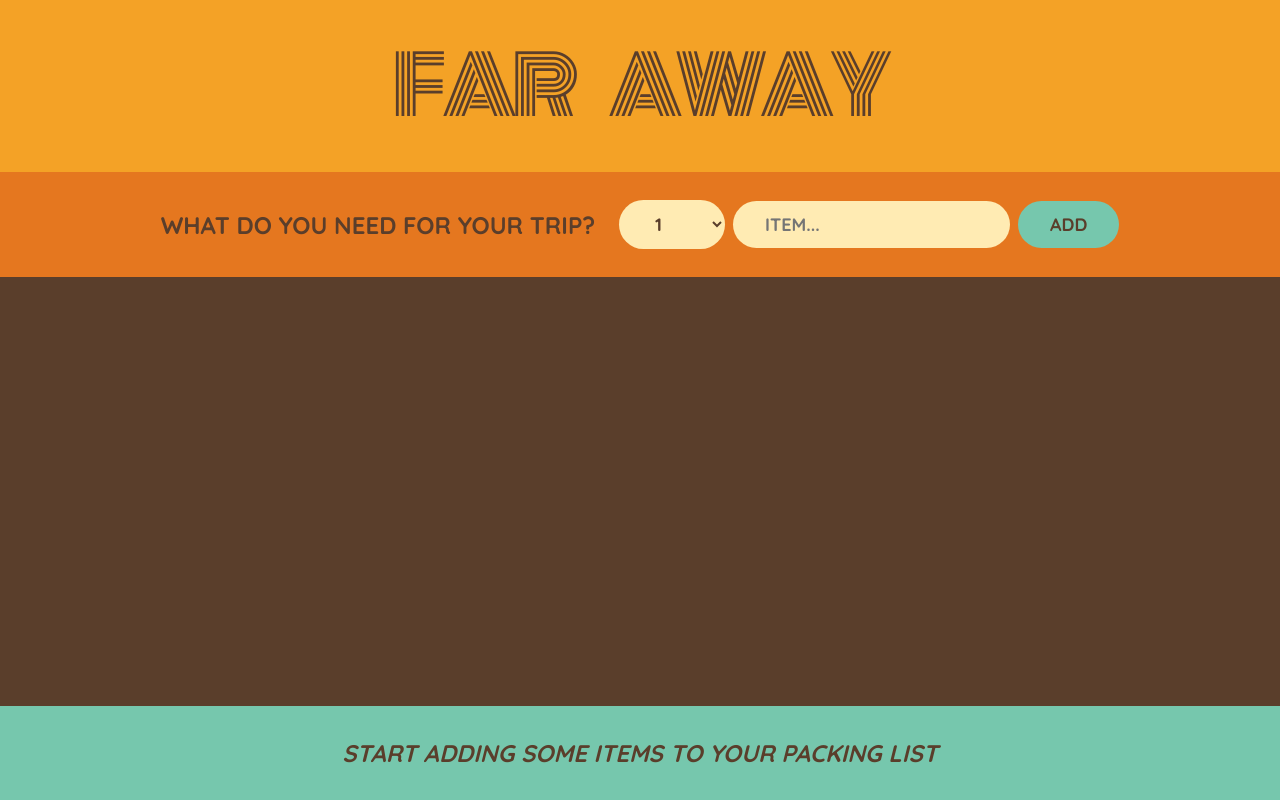
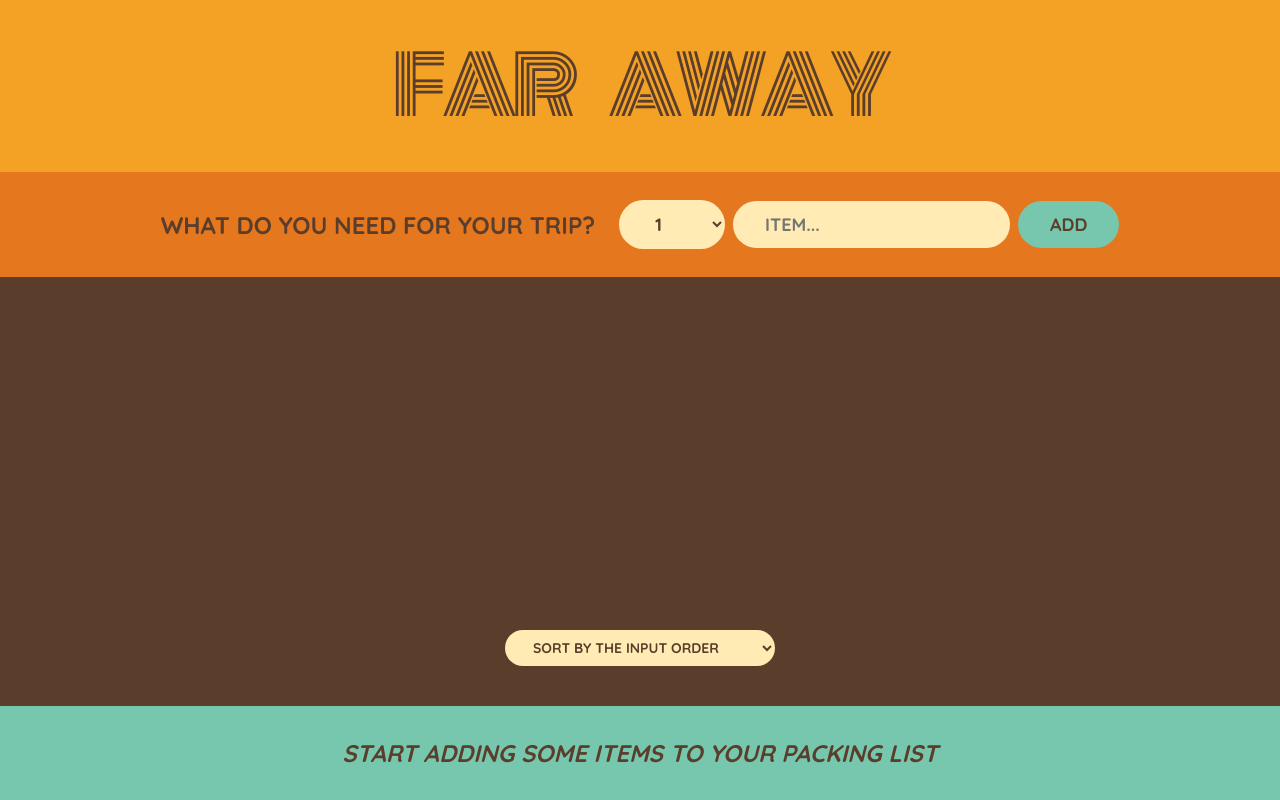
Before and after one commit to sheharyarr-ahmed/react-Odyssey, a React (Create React App) app: page / in a window 1280 px wide. Built offline with nearby package versions, Linux system fonts and the light colour scheme.

Commit message:
more underestanding of the derives state

```diff
--- a/src/App.js
+++ b/src/App.js
@@ -89,10 +89,22 @@ function Form({ onAddItems }) {
   );
 }
 function PackingList({ items, onDeleteItem, onToggleItem }) {
+  // making an controlled element
+  const [sortBy, setSortBy] = useState("input");
+  let sortedItems; // we created this variabe beacause we dont want to make anothet useState because we jsut want to do computation on sortBy piece of state so thats why we derived the sortBy state and did some computation on it.
+  if (sortBy === "input") sortedItems = items;
+  if (sortBy === "description")
+    sortedItems = items
+      .slice()
+      .sort((a, b) => a.description.localeCompare(b.description));
+  if (sortBy === "packed")
+    sortedItems = items
+      .slice()
+      .sort((a, b) => Number(a.packed) - Number(b.packed));
   return (
     <div className="list">
       <ul>
-        {items.map((item) => (
+        {sortedItems.map((item) => (
           <Item
             item={item}
             key={item.id}
@@ -101,6 +113,14 @@ function PackingList({ items, onDeleteItem, onToggleItem }) {
           />
         ))}
       </ul>
+      <div>
+        {/* assigning the value of that controlled element */}
+        <select value={sortBy} onChange={(e) => setSortBy(e.target.value)}>
+          <option value="input">SORT BY THE INPUT ORDER</option>
+          <option value="description">SORT BY THE DESCRIPTION</option>
+          <option value="packed">SORT BY THE PACKED STATUS</option>
+        </select>
+      </div>
     </div>
   );
 }
```
